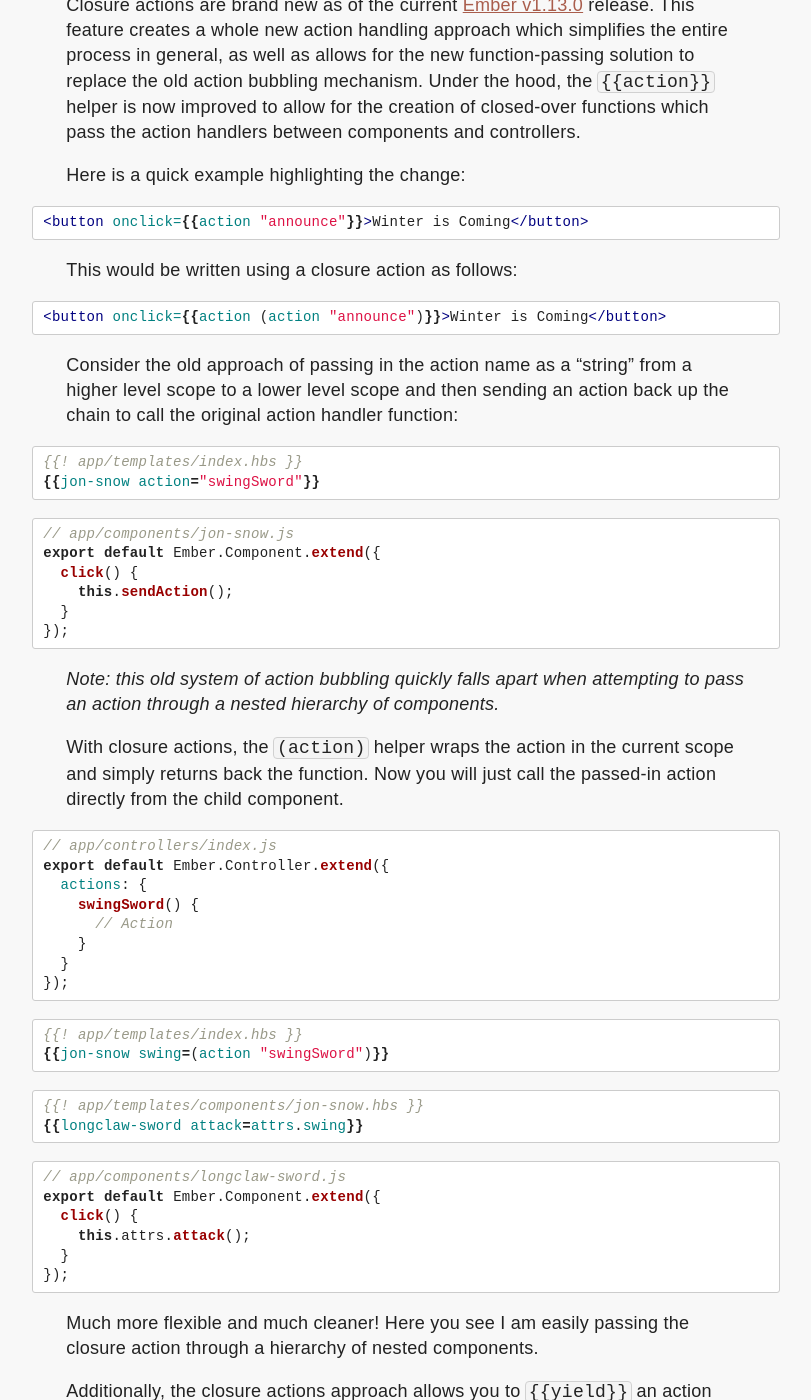
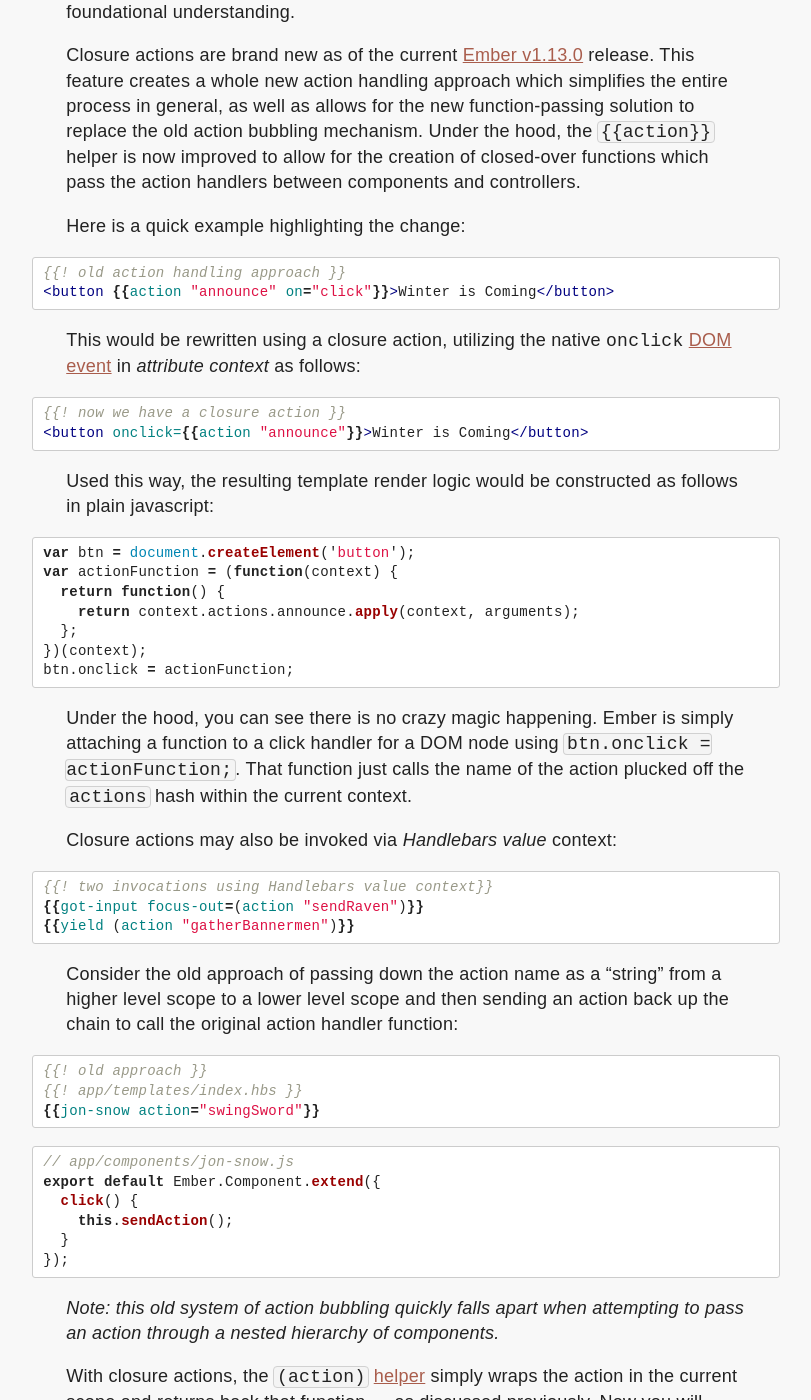
Before and after one commit to alexdiliberto/alexdiliberto.github.io, a Jekyll site: the page built from _posts/2015-07-25-ember-closure-actions.md, in a window 1280 px wide and 1400 px high, scrolled down 467 px. Shown: the whole window, without its empty margins (234-1045 px from the left). Built offline with Jekyll 4.4.1, drawn with Linux system fonts in a browser that asks for light colours; comment, search, counter and statistics services are not loaded; some of the changed text lies outside the part shown.

Commit message:
Tweaking "Closure Actions" blog post

```diff
--- a/_posts/2015-07-25-ember-closure-actions.md
+++ b/_posts/2015-07-25-ember-closure-actions.md
@@ -11,7 +11,7 @@ description: Overview of the new closure actions feature introduced in the Ember
   src="https://mixonic.github.io/ember-community-versions/2015/07/25/ember-closure-actions.html">
 </iframe>
 
-I am really excited be spotlighting one of my favorite Ember features in a long time, [closure actions](http://emberjs.com/blog/2015/06/12/ember-1-13-0-released.html#toc_closure-actions).
+I am really excited be spotlighting one of my favorite Ember features in a long time, [closure actions](http://emberjs.com/blog/2015/06/12/ember-1-13-0-released.html#toc_closure-actions). The goal of this blog post is to get you familiar, at a high level, with some of the basic closure action behaviors and help establish a solid foundational understanding.
 
 Closure actions are brand new as of the current [Ember v1.13.0](https://github.com/emberjs/ember.js/releases/tag/v1.13.0) release. This feature creates a whole new action handling approach which simplifies the entire process in general, as well as allows for the new function-passing solution to replace the old action bubbling mechanism. Under the hood, the <code class="inline-code">{% raw %}{{action}}{% endraw %}</code> helper is now improved to allow for the creation of closed-over functions which pass the action handlers between components and controllers.
 
@@ -19,22 +19,51 @@ Here is a quick example highlighting the change:
 
 {% highlight handlebars %}
 {% raw %}
+{{! old action handling approach }}
+<button {{action "announce" on="click"}}>Winter is Coming</button>
+{% endraw %}
+{% endhighlight %}
+
+This would be rewritten using a closure action, utilizing the native `onclick` [DOM event](https://developer.mozilla.org/en-US/docs/Web/Guide/Events/Event_handlers) in *attribute context* as follows:
+
+{% highlight handlebars %}
+{% raw %}
+{{! now we have a closure action }}
 <button onclick={{action "announce"}}>Winter is Coming</button>
 {% endraw %}
 {% endhighlight %}
 
-This would be written using a closure action as follows:
+Used this way, the resulting template render logic would be constructed as follows in plain javascript:
+
+{% highlight javascript %}
+{% raw %}
+var btn = document.createElement('button');
+var actionFunction = (function(context) {
+  return function() {
+    return context.actions.announce.apply(context, arguments);
+  };
+})(context);
+btn.onclick = actionFunction;
+{% endraw %}
+{% endhighlight %}
+
+Under the hood, you can see there is no crazy magic happening. Ember is simply attaching a function to a click handler for a DOM node using <code class="inline-code">{% raw %}btn.onclick = actionFunction;{% endraw %}</code>. That function just calls the name of the action plucked off the <code class="inline-code">actions</code> hash within the current context.
+
+Closure actions may also be invoked via *Handlebars value* context:
 
 {% highlight handlebars %}
 {% raw %}
-<button onclick={{action (action "announce")}}>Winter is Coming</button>
+{{! two invocations using Handlebars value context}}
+{{got-input focus-out=(action "sendRaven")}}
+{{yield (action "gatherBannermen")}}
 {% endraw %}
 {% endhighlight %}
 
-Consider the old approach of passing in the action name as a "string" from a higher level scope to a lower level scope and then sending an action back up the chain to call the original action handler function:
+Consider the old approach of passing down the action name as a "string" from a higher level scope to a lower level scope and then sending an action back up the chain to call the original action handler function:
 
 {% highlight handlebars %}
 {% raw %}
+{{! old approach }}
 {{! app/templates/index.hbs }}
 {{jon-snow action="swingSword"}}
 {% endraw %}
@@ -53,7 +82,7 @@ export default Ember.Component.extend({
 
 *Note: this old system of action bubbling quickly falls apart when attempting to pass an action through a nested hierarchy of components.*
 
-With closure actions, the <code class="inline-code">(action)</code> helper wraps the action in the current scope and simply returns back the function. Now you will just call the passed-in action directly from the child component.
+With closure actions, the <code class="inline-code">(action)</code> [helper](http://emberjs.com/api/classes/Ember.Templates.helpers.html#method_action) simply wraps the action in the current scope and returns back that function &mdash; as discussed previously. Now you will execute the passed-in action function directly from the child component.
 
 {% highlight javascript %}
 {% raw %}
@@ -95,21 +124,21 @@ export default Ember.Component.extend({
 
 Much more flexible and much cleaner! Here you see I am easily passing the closure action through a hierarchy of nested components.
 
-Additionally, the closure actions approach allows you to <code class="inline-code">{% raw %}{{yield}}{% endraw %}</code> an action back up to a block. For example:
+Additionally, the closure actions approach allows you to <code class="inline-code">{% raw %}{{yield}}{% endraw %}</code> an action back up to a block. [For example](https://ember-twiddle.com/358e8020419d6c861db348f77c6429cf?fileTreeShown=false&openFiles=templates.application.hbs%2C):
 
 {% highlight handlebars %}
 {% raw %}
 {{! app/templates/index.hbs }}
-{{#tyrion-lannister drink=(action 'haveGlass') as |drinkWine snark|}}
-  {{! calls the tyrion-lannister component drinkWine attr }}
+{{#tyrion-lannister drink=(action "haveGlass") as |drinkWine snark|}}
+  {{! calls the tyrion-lannister component `drinkWine` yielded attr }}
   {{!   --> calls the "haveGlass" action on the outer scope }}
-  <button {{action drinkWine}}>Drink Wine</button>
+  <button onclick={{action drinkWine}}>Drink Wine</button>
 
-  {{! calls the "snark" action from the tyrion-lannister component scope }}
-  <button {{action snark}}>Make Snarky Comment</button>
+  {{! calls the yielded "snark" action from the tyrion-lannister component scope }}
+  {{#my-button doSnark=(action snark)}}Make Snarky Comment{{/my-button}}
 
   {{! calls the "cavort" action on the outer scope }}
-  <button {{action "cavort"}}>Cavort</button>
+  <button onclick={{action "cavort"}}>Cavort</button>
 {{/tyrion-lannister}}
 {% endraw %}
 {% endhighlight %}
@@ -117,7 +146,7 @@ Additionally, the closure actions approach allows you to <code class="inline-cod
 {% highlight handlebars %}
 {% raw %}
 {{! app/templates/components/tyrion-lannister.hbs }}
-{{yield attrs.drink (action 'snark')}}
+{{yield attrs.drink (action "snark")}}
 {% endraw %}
 {% endhighlight %}
 
@@ -134,10 +163,10 @@ export default Ember.Component.extend({
 {% endraw %}
 {% endhighlight %}
 
-These are just some of the cool features provided by the new Ember closure actions. Also, keep in mind this is not removing the existing usage of "string" based action handling. If you wish, you can continue to write actions using the old approach.
+These are just some of the cool features afforded by closure actions. Also, keep in mind this is not removing the existing usage of "string" based action handling. If you wish, you can continue to write actions using the old approach. Please recognize that I have not touched on slightly move advanced features such as currying arguments in this post &mdash; just know that the ability to wield powerful behaviors are unlocked with this new action handling mechanism.
 
 To get a taste of some of these awesome closure action capabilities working together in tandem, check out the following example. It combines several great features &mdash; block parameters, closure actions *(specifically yielding up an action to a block within a higher level scope)*, and the <code class="inline-code">{% raw %}{{component}}{% endraw %}</code> helper.
 
 <div class="embed">
-  <a class="jsbin-embed" href="http://emberjs.jsbin.com/dejegu/2/embed?html,js,output">Ember Closure Actions Demo</a><script src="http://static.jsbin.com/js/embed.min.js?3.34.1"></script>
+  <a class="jsbin-embed" href="http://emberjs.jsbin.com/dojutujeqe/3/embed?html,js,output">Ember Closure Actions Demo</a><script src="http://static.jsbin.com/js/embed.min.js?3.34.1"></script>
 </div>
```
Also changed, not shown: 2 other files.
